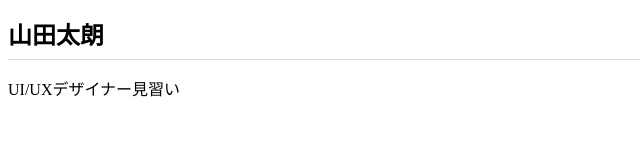
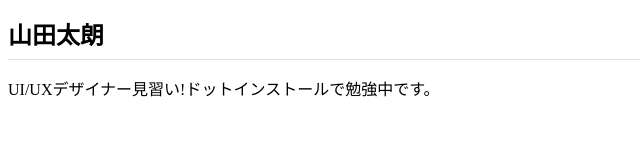
Before and after one commit to messikirai/messikirai.github.io, a plain HTML site: page index.html in a window 1280 px wide. Shown: the whole page, without its empty margins (0-640 px from the left). Drawn offline with Linux system fonts and the light colour scheme.

Commit message:
Add files via upload

```diff
--- a/index.html
+++ b/index.html
@@ -7,6 +7,6 @@
 </head>
 <body>
     <h1>山田太朗</h1>
-    <p>UI/UXデザイナー見習い</p>
+    <p>UI/UXデザイナー見習い!ドットインストールで勉強中です。</p>
 </body>
 </html>
```
